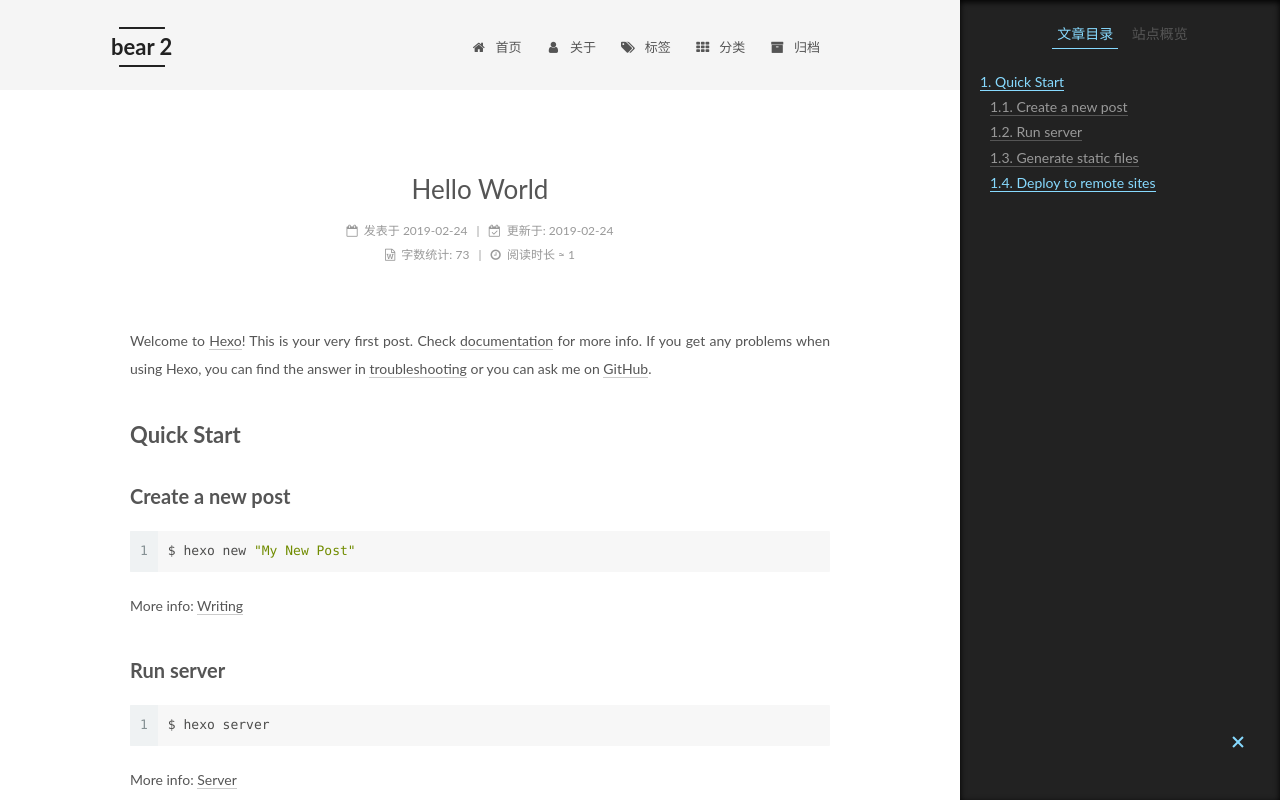
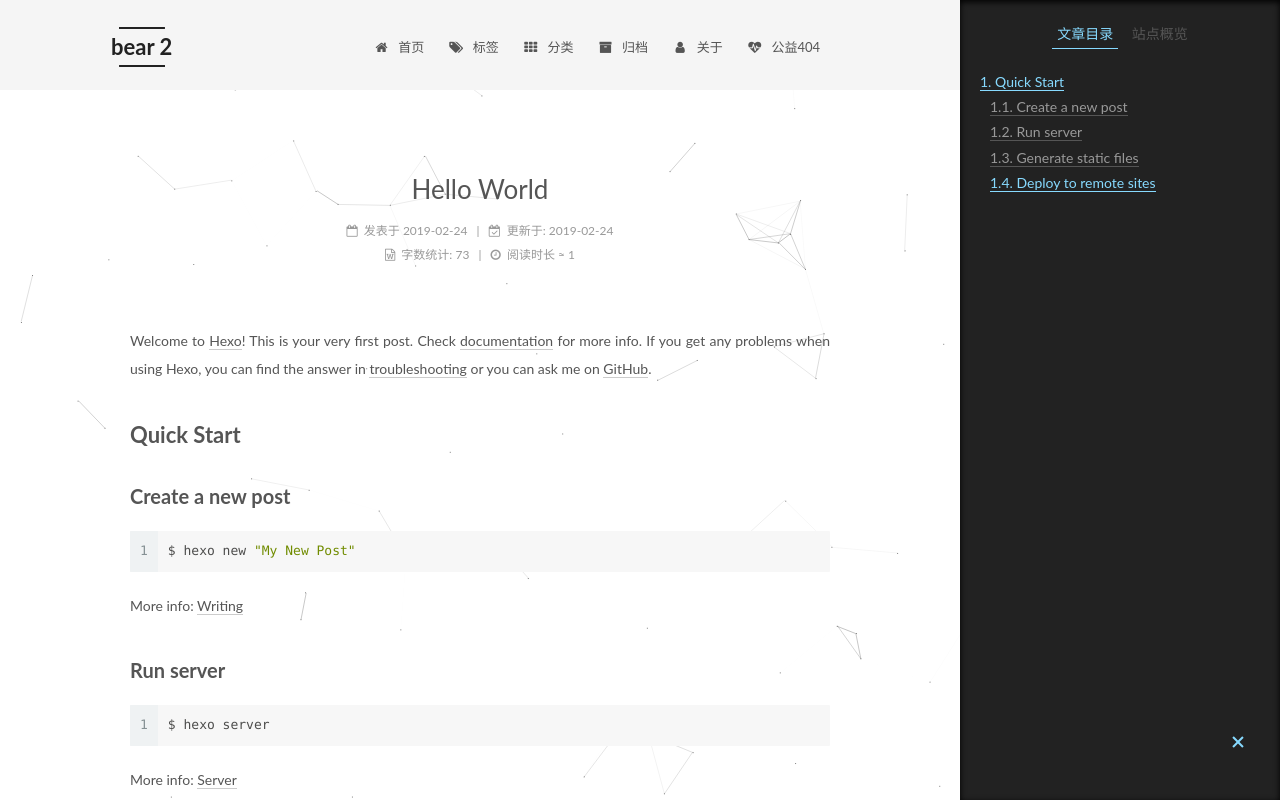
Before and after one commit to SzuLX0/SzuLX0.github.io, a plain HTML site: page 2019/02/24/hello-world/index.html in a window 1280 px wide. Shown: the top 800 px of the page. Drawn offline with Linux system fonts and the light colour scheme.

Commit message:
Site updated: 2019-02-24 16:24:43

```diff
--- a/2019/02/24/hello-world/index.html
+++ b/2019/02/24/hello-world/index.html
@@ -191,16 +191,6 @@
         </li>
 
 
-        <li class="menu-item menu-item-about">
-          <a href="/about/" rel="section">
-
-              <i class="menu-item-icon fa fa-fw fa-user"></i> <br>
-
-            关于
-          </a>
-        </li>
-
-
         <li class="menu-item menu-item-tags">
           <a href="/tags/" rel="section">
 
@@ -227,6 +217,26 @@
               <i class="menu-item-icon fa fa-fw fa-archive"></i> <br>
 
             归档
+          </a>
+        </li>
+
+
+        <li class="menu-item menu-item-about">
+          <a href="/about/" rel="section">
+
+              <i class="menu-item-icon fa fa-fw fa-user"></i> <br>
+
+            关于
+          </a>
+        </li>
+
+
+        <li class="menu-item menu-item-commonweal">
+          <a href="/404/" rel="section">
+
+              <i class="menu-item-icon fa fa-fw fa-heartbeat"></i> <br>
+
+            公益404
           </a>
         </li>
 
@@ -655,6 +665,8 @@
 
 
 
+
+
     <script type="text/javascript" src="/lib/jquery/index.js?v=2.1.3"></script>
 
 
@@ -681,6 +693,11 @@
 
 
     <script type="text/javascript" src="/lib/fancybox/source/jquery.fancybox.pack.js?v=2.1.5"></script>
+
+
+
+
+    <script type="text/javascript" src="/lib/canvas-nest/canvas-nest.min.js"></script>
 
 
 
--- a/css/main.css
+++ b/css/main.css
@@ -1893,7 +1893,7 @@ pre .javascript .function {
   width: 4px;
   height: 4px;
   border-radius: 50%;
-  background: #d5ff74;
+  background: #fe45cb;
 }
 .links-of-blogroll {
   font-size: 13px;
```
Also changed, not shown: 2019/02/24/my-first-acticle/index.html (+27 -10 lines), 2019/02/24/tags-categories/index.html (+27 -10 lines), 404.html (added, +16 -0 lines), about/index.html (+27 -10 lines), archives/2019/02/index.html (+27 -10 lines), archives/2019/index.html (+27 -10 lines), archives/index.html (+27 -10 lines), categories/categories-test/index.html (+27 -10 lines), categories/index.html (+27 -10 lines), index.html (+27 -10 lines), tags/index.html (+27 -10 lines), tags/test/index.html (+27 -10 lines), tags/测试/index.html (+27 -10 lines).
